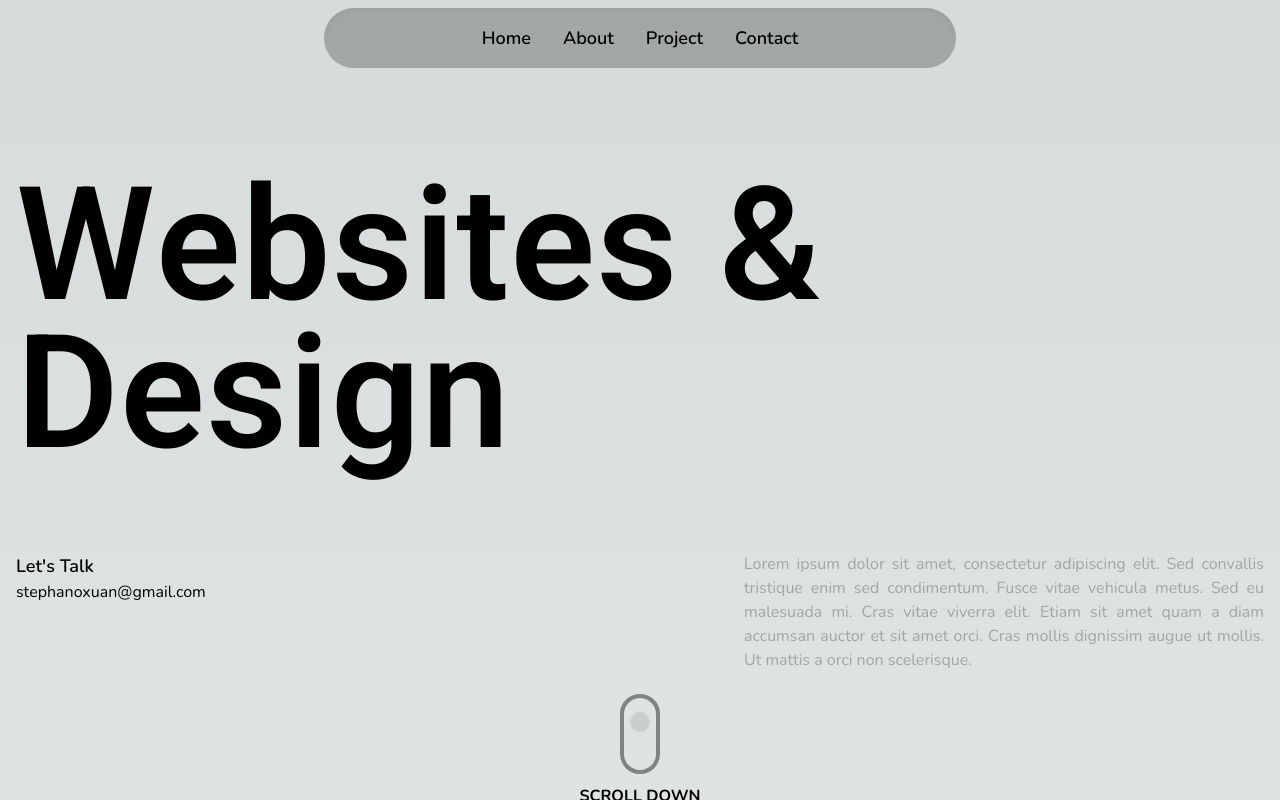
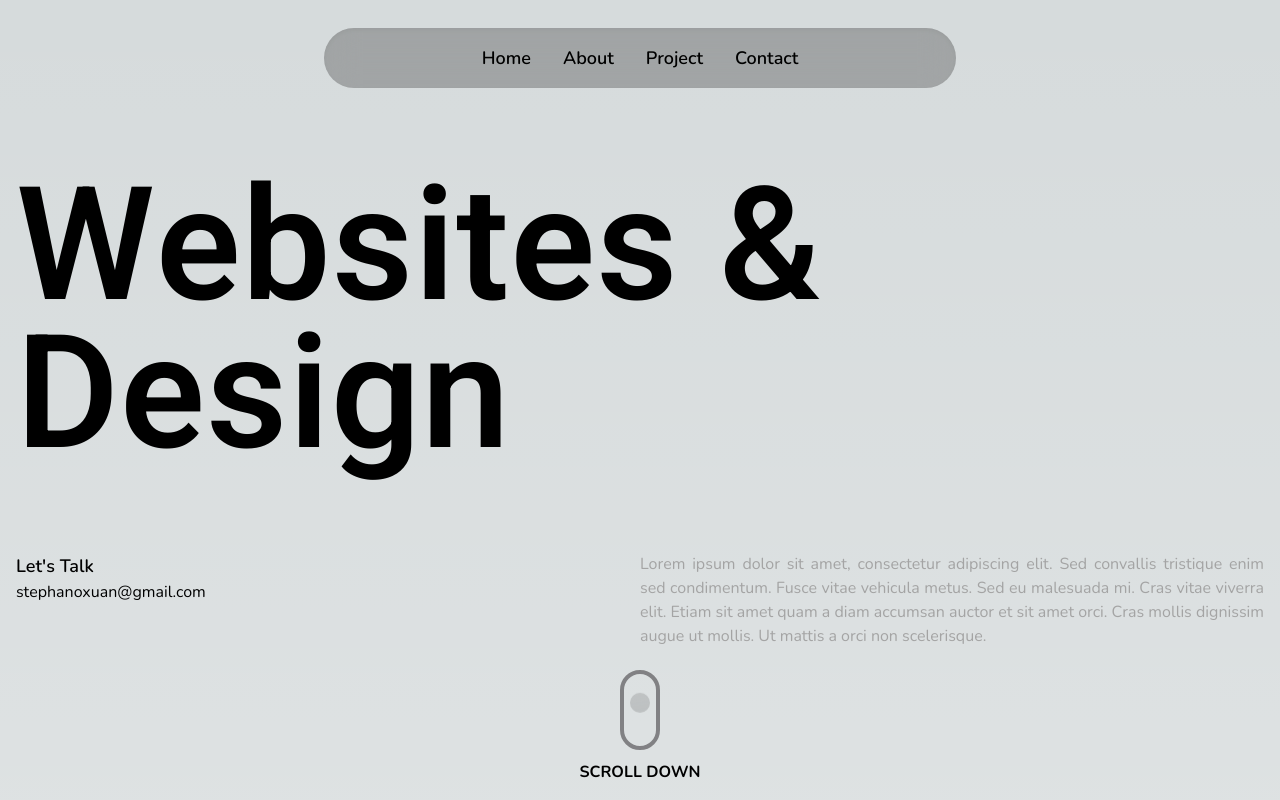
Before and after one commit to AngGuanXuan/portfolio, a Next.js app: page / in a window 1280 px wide. Shown: the top 800 px of the page. Built offline with nearby package versions, Linux system fonts and the light colour scheme.

Commit message:
responsive work

```diff
--- a/app/components/Expertise.tsx
+++ b/app/components/Expertise.tsx
@@ -4,7 +4,7 @@ import { faCode } from "@fortawesome/free-solid-svg-icons";
 
 const Expertise = () => {
   return (
-    <div className="mb-5">
+    <div className="md:w-6/12 w-full md:p-3 sm:p-3 p-1 mb-5">
       <h3 className="text-2xl font-semibold flex">
         <FontAwesomeIcon
           className="mr-3"
--- a/app/components/layouts/header/Header.tsx
+++ b/app/components/layouts/header/Header.tsx
@@ -1,6 +1,8 @@
 import React from "react";
 import { useScroll, useTransform, motion } from "framer-motion";
 import { useRef } from "react";
+import { FontAwesomeIcon } from "@fortawesome/react-fontawesome";
+import { faBars } from "@fortawesome/free-solid-svg-icons";
 
 const Header = () => {
   const targetRef = useRef<HTMLDivElement>(null);
@@ -12,18 +14,40 @@ const Header = () => {
   const background = useTransform(
     scrollYProgress,
     [0, 0.5],
-    ["rgba(255, 255, 255, 0)", "rgba(69, 69, 69, 0.35)"]
+    ["rgba(255, 255, 255, 0)", "rgba(64, 64, 64, 0.35)"]
   );
 
   return (
     // Target ref for whole window
-    <div ref={targetRef} className="min-h-screen w-full fixed z-10">
-      <div className="navbar ease-in-out duration-300 justify-center">
+    <div ref={targetRef} className="min-h-screen w-full absolute">
+      <div className="navbar ease-in-out duration-300 md:justify-center justify-end fixed z-10">
         <motion.div
           style={{ background }}
-          className="rounded-full w-6/12 shadow-inner backdrop-blur-lg justify-center"
+          className="rounded-full lg:w-6/12 md:w-8/12 mt-5 shadow-inner bg backdrop-blur-lg justify-center"
         >
-          <ul className="menu menu-horizontal px-1 text-lg font-semibold">
+          <div className="dropdown dropdown-end">
+            <label tabIndex={0} className="btn btn-ghost md:hidden p-5 h-full">
+              <FontAwesomeIcon icon={faBars} size="2x" />
+            </label>
+            <ul
+              tabIndex={0}
+              className="menu dropdown-content mt-3 z-[0] p-2 shadow text-lg font-semibold bg-slate-800 backdrop-blur-lg rounded-box w-40"
+            >
+              <li>
+                <a>Home</a>
+              </li>
+              <li>
+                <a>About</a>
+              </li>
+              <li>
+                <a>Project</a>
+              </li>
+              <li>
+                <a>Contact</a>
+              </li>
+            </ul>
+          </div>
+          <ul className="md:flex hidden menu menu-horizontal px-1 text-lg font-semibold justify-center">
             <li>
               <a>Home</a>
             </li>
--- a/app/components/projects/Projects.tsx
+++ b/app/components/projects/Projects.tsx
@@ -3,6 +3,7 @@ import Image from "next/image";
 
 const Projects = () => {
   return (
+    <div className="lg:4/12 md:w-6/12 w-full md:p-3 sm:p-3 p-1 mb-5">
       <div className="card bg-base-100 shadow-xl">
         <figure>
           <Image
@@ -24,6 +25,7 @@ const Projects = () => {
           </div>
         </div>
       </div>
+    </div>
   );
 };
 
--- a/app/globals.css
+++ b/app/globals.css
@@ -44,3 +44,39 @@ p {
   font-size: 36px;
   font-weight: 600;
 }
+
+@media  only screen and (min-width: 1201px){
+
+}
+
+@media  only screen and (max-width: 1200px) and (min-width: 1025px ){
+
+}
+
+@media  only screen and (max-width: 1024px) and (min-width: 769px) {
+  .heading_1 {
+    font-size: 132px;
+    line-height: 132px;
+  }
+}
+
+@media  only screen and (max-width: 768px) and (min-width: 481px) {
+  .heading_1 {
+    font-size: 78px;
+    line-height: 78px;
+  }
+}
+
+@media  only screen and (max-width: 480px) and (min-width: 320px) {
+  .heading_1 {
+    font-size: 50px;
+    line-height: 50px;
+  }
+}
+
+@media  only screen and (max-width: 320px) {
+  .heading_1 {
+    font-size: 42px;
+    line-height: 42px;
+  }
+}
--- a/app/page.tsx
+++ b/app/page.tsx
@@ -1,5 +1,6 @@
 "use client";
 
+import Link from "next/link";
 import Header from "./components/layouts/header/Header";
 import Scrolldown from "./components/scrolldown/Scrolldown";
 import Projects from "./components/projects/Projects";
@@ -12,22 +13,23 @@ export default function Home() {
       <Header />
       {/* Banner */}
       <section className="min-h-screen mx-auto px-4 py-24 relative flex justify-center">
-        <div className="container">
+        <div className="container mx-auto">
           <h1 className="heading_1">
             Websites & <br />
             Design
           </h1>
-          <div className="flex flex-row justify-between my-20">
-            <div className="w-5/12">
+          <div className="flex md:flex-row flex-col justify-between my-20">
+            <div className="md:w-6/12 md:mb-0 mb-10">
               <h3 className="font-semibold text-lg">Let&apos;s Talk</h3>
-              <a
-                href="mailto:stephanoxuan@gmailcom?subject=Come%20Work%20for%20Us!&body=Please%20come%20and%20work'%20for%20us%20!%0D%0A%0D%0ACheers%2C%0D%0AHappy%20Company"
-                className="mt-3"
+              <Link
+                href="mailto:stephanoxuan@gmailcom?subject=Come%20Work%20for%20Us!&body=Please%20come%20and%20work%20for%20us%20!%0D%0A%0D%0ACheers%2C%0D%0AHappy%20Company"
+                target="_blank"
+                className="mt-3 hover:text-neutral-400"
               >
                 stephanoxuan@gmail.com
-              </a>
+              </Link>
             </div>
-            <div className="w-5/12">
+            <div className="md:w-6/12">
               <p className="text-justify">
                 Lorem ipsum dolor sit amet, consectetur adipiscing elit. Sed
                 convallis tristique enim sed condimentum. Fusce vitae vehicula
@@ -49,7 +51,7 @@ export default function Home() {
           <div className="flex flex-row justify-between">
             <div>
               <h2 className="heading_2">Projects</h2>
-              <p className="text-justify w-4/12 mt-3">
+              <p className="text-justify lg:w-4/12 md:w-8/12 sm:w-10/12 w-full mt-3">
                 Lorem ipsum dolor sit amet, consectetur adipiscing elit. Nullam
                 feugiat volutpat dui sit amet posuere. In lobortis lobortis
                 magna, eget.
@@ -59,7 +61,12 @@ export default function Home() {
               <a>More</a>
             </div> */}
           </div>
-          <div className="grid grid-cols-3 gap-4 mt-10">
+          {/* <div className="grid grid-cols-[repeat(auto-fit,_33.333333%)] md:gap-4 gap-8 mx-auto mt-10 justify-center">
+            <Projects />
+            <Projects />
+            <Projects />
+          </div> */}
+          <div className="flex flex-wrap mx-auto mt-10 justify-center">
             <Projects />
             <Projects />
             <Projects />
@@ -75,7 +82,7 @@ export default function Home() {
               <h2 className="heading_2">Expertise</h2>
             </div>
           </div>
-          <div className="grid grid-cols-2 gap-8 mt-10">
+          <div className="flex flex-wrap mx-auto mt-10 justify-center">
             <Expertise></Expertise>
             <Expertise />
             <Expertise />
@@ -95,9 +102,9 @@ export default function Home() {
           <div className="flex flex-row justify-between">
             <div>
               <h2 className="heading_2">Testimonials</h2>
-              <div className="flex flex-row justify-between">
-                <div className="w-9/12">
-                  <p className="mt-5 text-2xl text-justify">
+              <div className="flex flex-wrap justify-between">
+                <div className="md:w-9/12 w-full">
+                  <p className="md:mb-0 mb-5 mt-5 text-2xl text-justify">
                     &quot;Lorem ipsum dolor sit amet, consectetur adipiscing
                     elit. Sed ultrices finibus tortor, vitae ornare neque
                     eleifend eu. Donec justo libero, tempus eu tincidunt sed,
@@ -107,7 +114,7 @@ export default function Home() {
                     sollicitudin. Phasellus luctus.&quot;
                   </p>
                 </div>
-                <div className="w-3/12 text-end self-end">
+                <div className="md:w-3/12 w-full text-end self-end">
                   <h4 className="text-lg font-semibold">Nigel</h4>
                   <span className="text-neutral-400">Liverpool Manager</span>
                 </div>
@@ -122,12 +129,13 @@ export default function Home() {
         <div className="flex flex-col">
           <h1 className="heading_1">Call Me Maybe</h1>
           <div className="flex justify-center mt-10">
-            <a
-              href="mailto:stephanoxuan@gmailcom?subject=Come%20Work%20for%20Us!&body=Please%20come%20and%20work'%20for%20us%20!%0D%0A%0D%0ACheers%2C%0D%0AHappy%20Company"
-              className="btn btn-neutral text-lg h-full py-5 px-7"
+            <Link
+              href="mailto:stephanoxuan@gmailcom?subject=Come%20Work%20for%20Us!&body=Please%20come%20and%20work%20for%20us%20!%0D%0A%0D%0ACheers%2C%0D%0AHappy%20Company"
+              target="_blank"
+              className="btn btn-neutral text-lg h-full py-5 px-7 "
             >
               Contact Now
-            </a>
+            </Link>
           </div>
         </div>
       </section>
```
Lines whose indentation alone changed are shown as unchanged.
